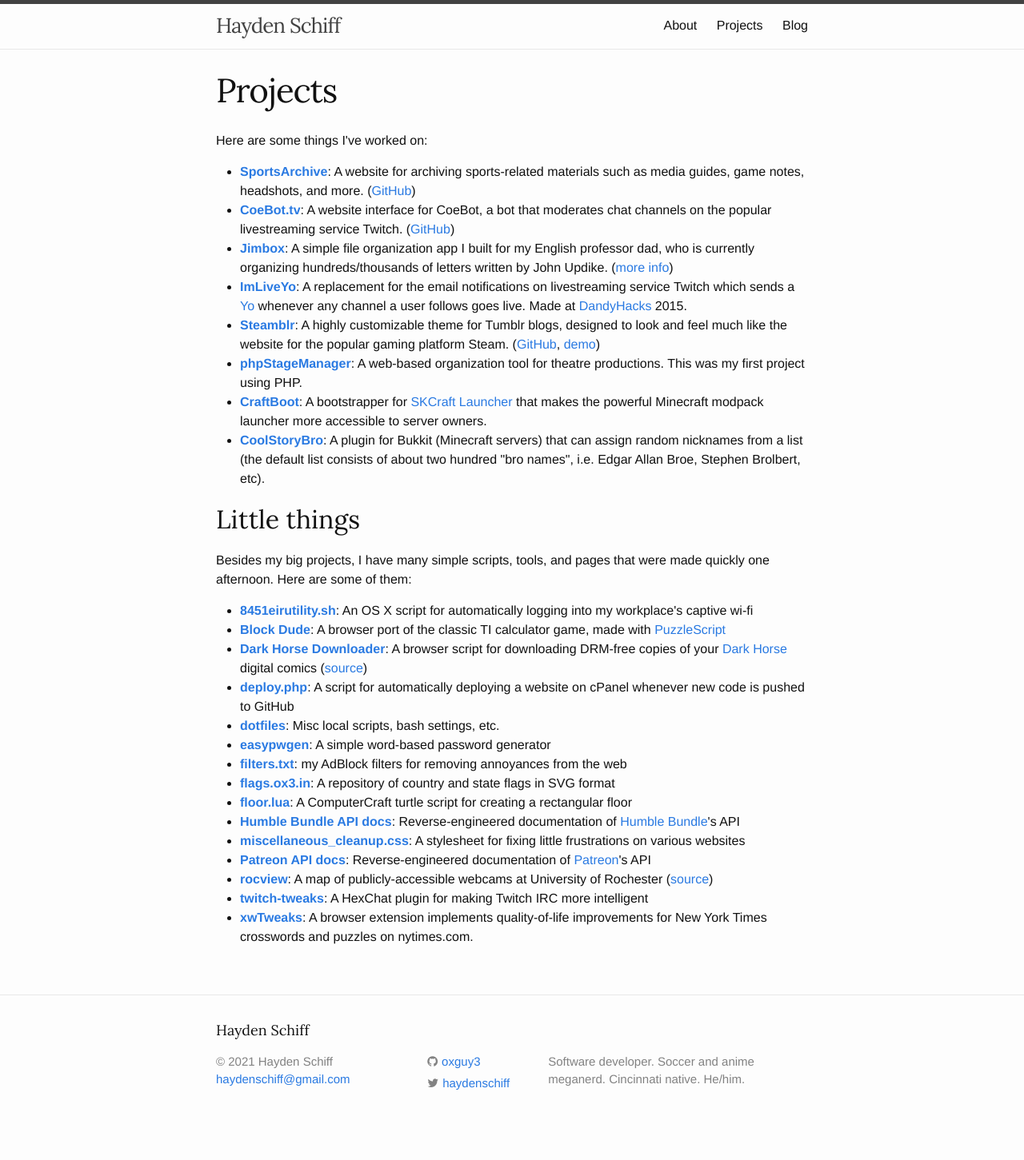
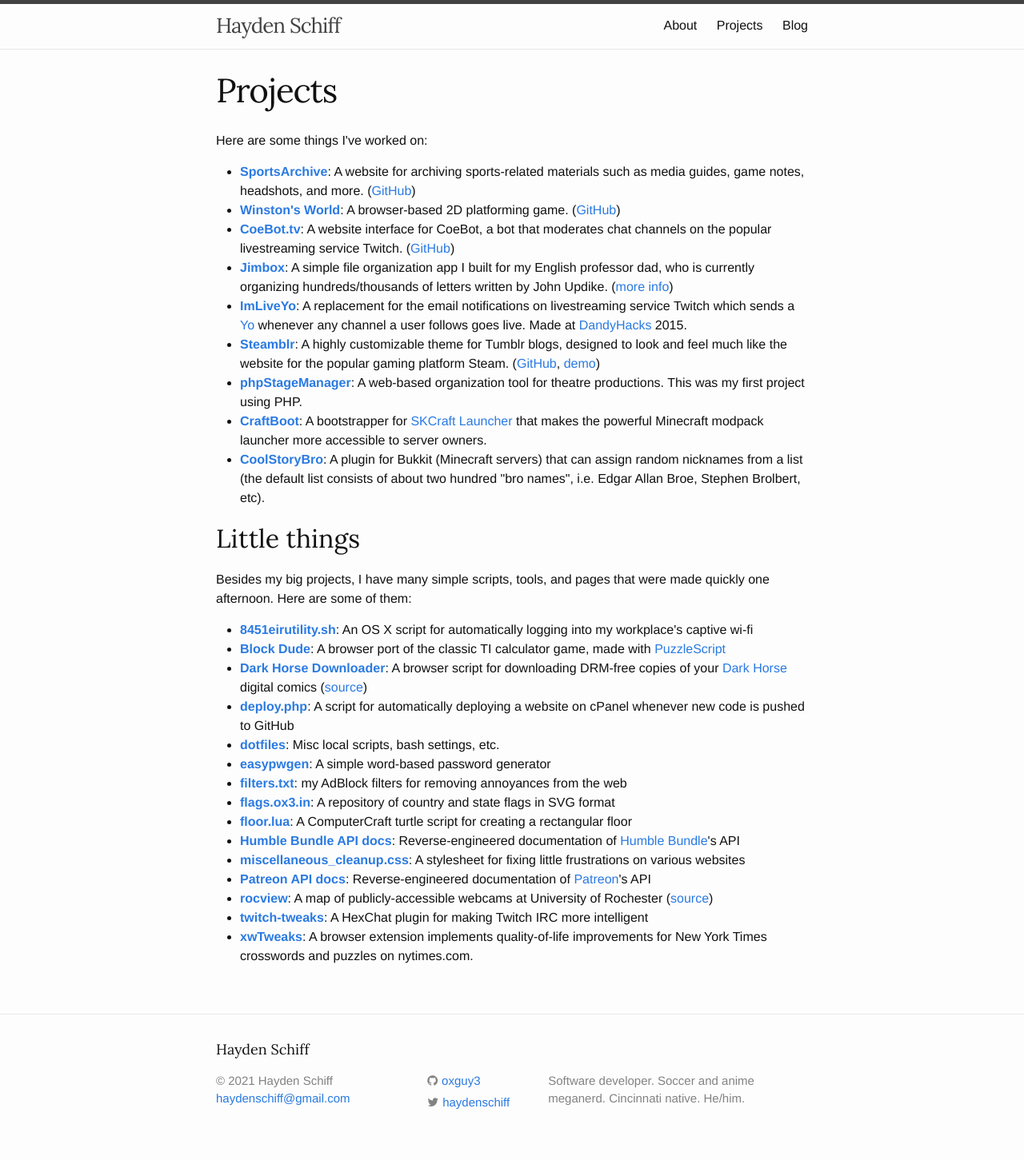
Before and after one commit to oxguy3/schiff.io, a Jekyll site: the page built from projects/index.md, in a window 1280 px wide. Shown: the whole page at 80% size. Built offline with Jekyll 4.4.1, drawn with Linux system fonts in a browser that asks for light colours; before the commit the page ends 1427 px from its top, so only the background shows below that.

Commit message:
add Winston's World

```diff
--- a/projects/index.md
+++ b/projects/index.md
@@ -5,6 +5,7 @@
 Here are some things I've worked on:
 
 * **[SportsArchive](https://www.sportsarchive.net/)**: A website for archiving sports-related materials such as media guides, game notes, headshots, and more. ([GitHub](https://github.com/oxguy3/sportsarchive))
+* **[Winston's World](https://haydenschiff.itch.io/winstons-world)**: A browser-based 2D platforming game. ([GitHub](https://github.com/oxguy3/winstons-world))
 * **[CoeBot.tv](https://www.coebot.tv)**: A website interface for CoeBot, a bot that moderates chat channels on the popular livestreaming service Twitch. ([GitHub](https://github.com/oxguy3/coebot-www))
 * **[Jimbox](https://github.com/oxguy3/jimbox)**: A simple file organization app I built for my English professor dad, who is currently organizing hundreds/thousands of letters written by John Updike. ([more info](https://www.updikeletters.com/))
 * **[ImLiveYo](https://github.com/oxguy3/ImLiveYo)**: A replacement for the email notifications on livestreaming service Twitch which sends a [Yo](http://justyo.co/) whenever any channel a user follows goes live. Made at [DandyHacks](http://rochack.org/dandyhacks/hackathon.html) 2015.
```
